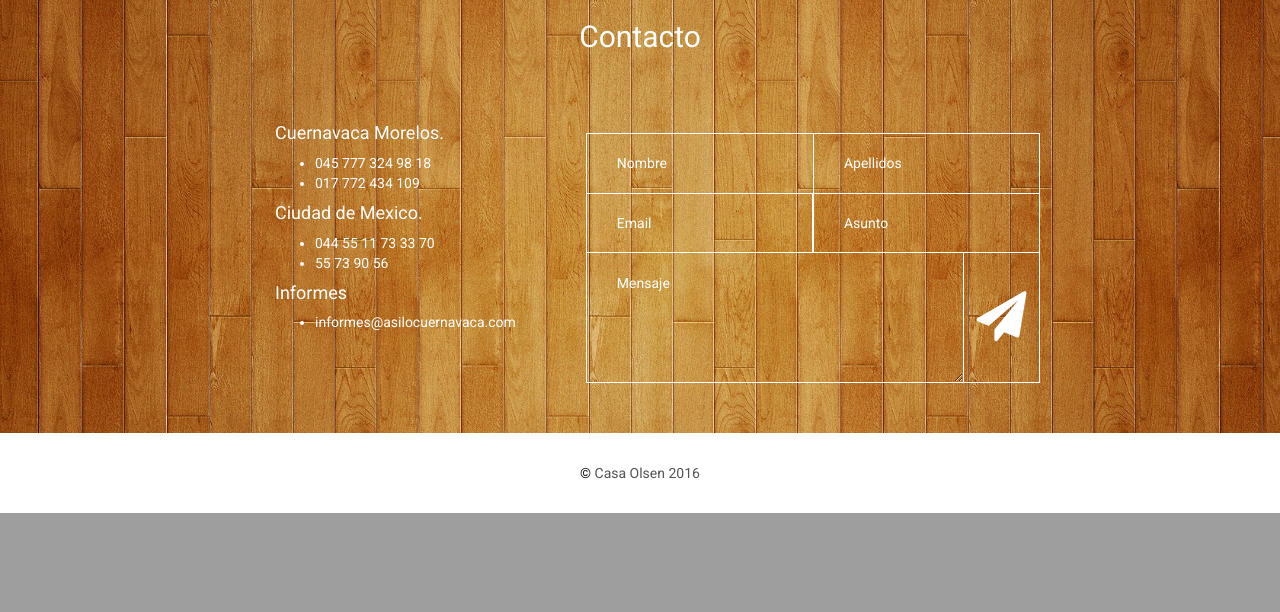
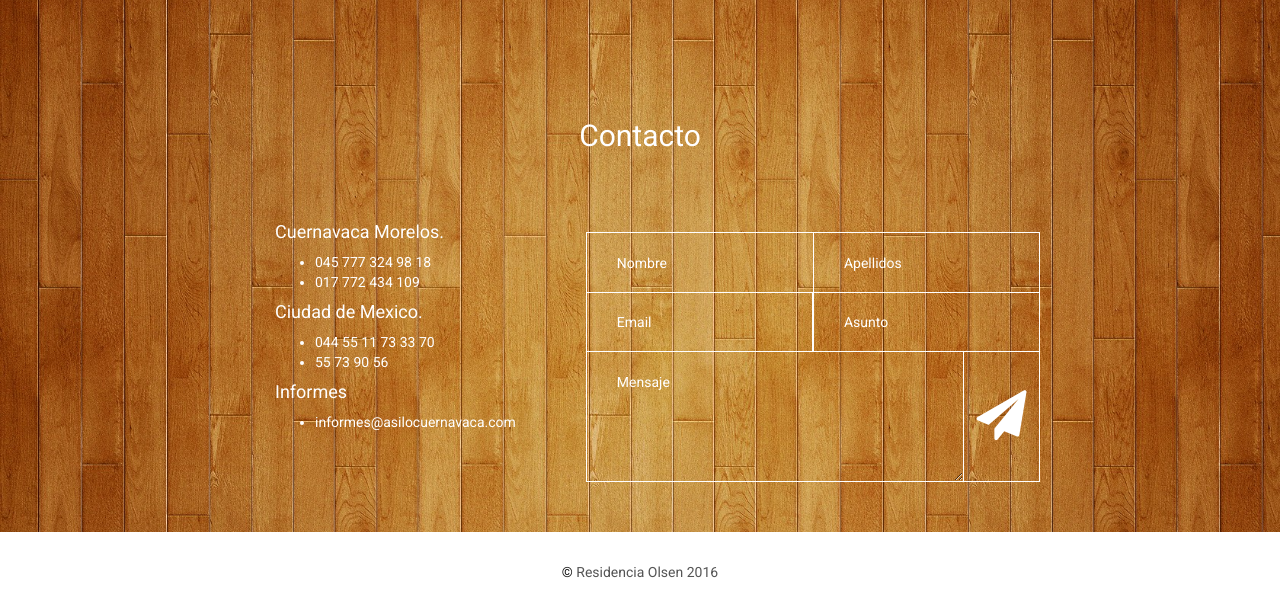
Before and after one commit to uncedric/olsen, a PHP site: page / in a window 1280 px wide. Shown: the part 3852-4464 px from the top of the page. Before the commit the page ends 4365 px from the top, so only its background shows below. Run offline with PHP 8.4, Linux system fonts and the light colour scheme.

Commit message:
Agregar logo y actualizar nombre

```diff
--- a/index.php
+++ b/index.php
@@ -9,17 +9,19 @@ if (isset($_GET['p']) && $_GET['p'] == 'correo') {
 <html>
 <head>
 	<meta charset="UTF-8">
-	<title>	Casa Olsen - Hacienda de retiro Cuernavaca</title>
-	<meta name="description" content="Asilo en Cuernavaca para personas mayores, Casa Olsen es un centro geriátrico donde tus seres queridos encontrarán confort, cariño y cuidados especiales." >
-	<meta name="author" content="Casa Olsen">
+	<title>	Residencia Olsen - Hacienda de retiro Cuernavaca</title>
+	<meta name="description" content="Asilo en Cuernavaca para personas mayores, Residencia Olsen es un centro geriátrico donde tus seres queridos encontrarán confort, cariño y cuidados especiales." >
+	<meta name="author" content="Residencia Olsen">
 
 	<!-- OG -->
-	<meta property="og:title" content="Casa Olsen - Hacienda de retiro en Cuernavaca"/>
+	<meta property="og:title" content="Residencia Olsen - Hacienda de retiro en Cuernavaca"/>
 	<meta property="og:type" content="website"/>
-	<meta property="og:description" content="Asilo en Cuernavaca para personas mayores, Casa Olsen es un centro geriátrico donde tus seres queridos encontrarán confort, cariño y cuidados especiales."/>
+	<meta property="og:description" content="Asilo en Cuernavaca para personas mayores, Residencia Olsen es un centro geriátrico donde tus seres queridos encontrarán confort, cariño y cuidados especiales."/>
 
 	<!-- Mobile Specific Meta -->
 	<meta name="viewport" content="width=device-width, initial-scale=1">
+	<meta name="Robots" content="All">
+	<meta content="all,index,follow" name="robots">
 	<!--[if IE]><meta http-equiv='X-UA-Compatible' content='IE=edge,chrome=1'><![endif]-->
 
 	<!-- Bootstrap  -->
@@ -94,7 +96,8 @@ if (isset($_GET['p']) && $_GET['p'] == 'correo') {
 					Casa Olsen
 				</h1> -->
 				<h1 class="site-title">
-					Casa Olsen
+					<!-- Residencia Olsen -->
+					<img src="images/logo.png" alt="" />
 				</h1>
 				<!-- /.site-title -->
 				<h3 class="section-name">
@@ -140,7 +143,7 @@ if (isset($_GET['p']) && $_GET['p'] == 'correo') {
 
 				<!-- /.Section-title  -->
 				<p class="section-description texto-negro" align="justify">
-					Somos un asilo en Cuernavaca para personas mayores, Casa Olsen es un centro geriátrico donde tus seres queridos encontrarán confort, cariño y cuidados especiales.
+					Somos un asilo en Cuernavaca para personas mayores, Residencia Olsen es un centro geriátrico donde tus seres queridos encontrarán confort, cariño y cuidados especiales.
 				</p><!-- /.section-description -->
 
 				<div class="row">
@@ -344,7 +347,7 @@ if (isset($_GET['p']) && $_GET['p'] == 'correo') {
 		<!-- Footer Section -->
 		<footer id="footer-section">
 			<p class="copyright">
-				&copy; <a href="#" style="color:#555">Casa Olsen <?php echo date('Y') ?></a>
+				&copy; <a href="#" style="color:#555">Residencia Olsen <?php echo date('Y') ?></a>
 			</p>
 		</footer>
 		<!-- Footer Section End -->
```
Also changed, not shown: images/logo.png (added).
